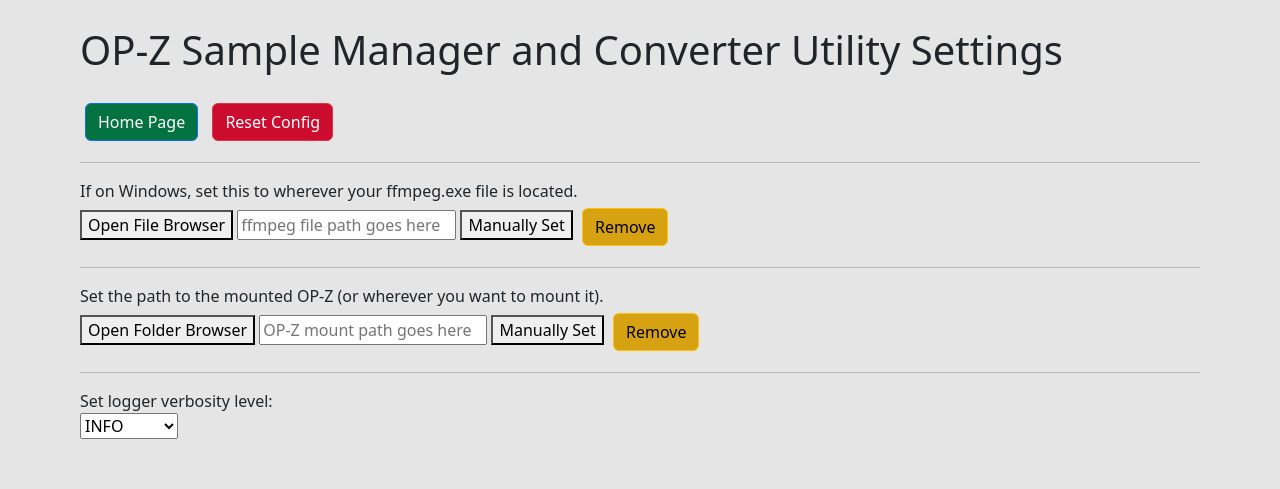
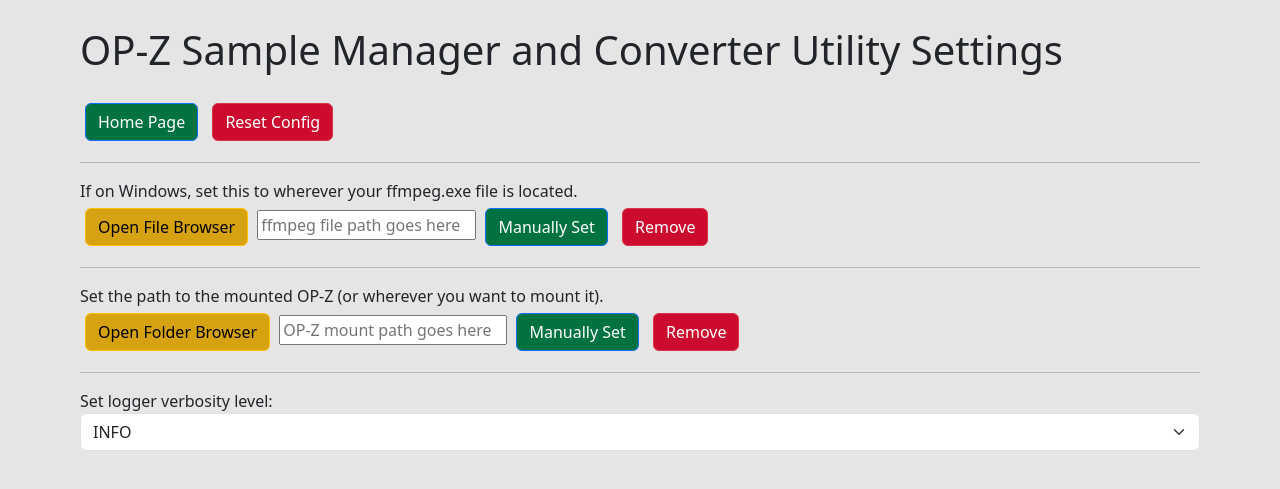
Before and after one commit to Romano-Garmez/opz-sample-manager, a Flask app: page /utilitysettings in a window 1280 px wide. Shown: the top 489 px of the page. Run offline with Flask 3, Linux system fonts and the light colour scheme.

Commit message:
cosmetic fixes to config page

```diff
--- a/templates/utilitysettings.html
+++ b/templates/utilitysettings.html
@@ -18,31 +18,31 @@
 
 <!-- FFmpeg Path -->
 <div>If on Windows, set this to wherever your ffmpeg.exe file is located.</div>
-<button onclick="openPathPicker('/get-user-file-path', 'ffmpeg-path-holder', 'ffmpeg-info', 'FFMPEG_PATH', true)">
+<button onclick="openPathPicker('/get-user-file-path', 'ffmpeg-path-holder', 'ffmpeg-info', 'FFMPEG_PATH', true)"class="btn btn-warning" >
   Open File Browser
 </button>
 <input id="ffmpeg-path-holder" placeholder="ffmpeg file path goes here" style="min-width: 200px;" />
-<button onclick="setConfigPath('FFMPEG_PATH', 'ffmpeg-path-holder', 'ffmpeg-info')">Manually Set</button>
-<button onclick="removeConfigPath('FFMPEG_PATH', 'ffmpeg-path-holder', 'ffmpeg-info')" class="btn btn-warning">Remove</button>
+<button onclick="setConfigPath('FFMPEG_PATH', 'ffmpeg-path-holder', 'ffmpeg-info')" class="btn btn-primary">Manually Set</button>
+<button onclick="removeConfigPath('FFMPEG_PATH', 'ffmpeg-path-holder', 'ffmpeg-info')" class="btn btn-danger">Remove</button>
 <p id="ffmpeg-info"></p>
 
 <hr>
 
 <!-- OP-Z Path -->
 <div>Set the path to the mounted OP-Z (or wherever you want to mount it).</div>
-<button onclick="openPathPicker('/get-user-folder-path', 'opz-path-holder', 'opz-info', 'OPZ_MOUNT_PATH', true)">
+<button onclick="openPathPicker('/get-user-folder-path', 'opz-path-holder', 'opz-info', 'OPZ_MOUNT_PATH', true)" class="btn btn-warning">
   Open Folder Browser
 </button>
 <input id="opz-path-holder" placeholder="OP-Z mount path goes here" style="min-width: 200px;" />
-<button onclick="setConfigPath('OPZ_MOUNT_PATH', 'opz-path-holder', 'opz-info')">Manually Set</button>
-<button onclick="removeConfigPath('OPZ_MOUNT_PATH', 'opz-path-holder', 'opz-info')" class="btn btn-warning">Remove</button>
+<button onclick="setConfigPath('OPZ_MOUNT_PATH', 'opz-path-holder', 'opz-info')" class="btn btn-primary">Manually Set</button>
+<button onclick="removeConfigPath('OPZ_MOUNT_PATH', 'opz-path-holder', 'opz-info')" class="btn btn-danger">Remove</button>
 <p id="opz-info"></p>
 
 <hr>
 
 <!-- Logger Level Dropdown -->
 <div>Set logger verbosity level:</div>
-<select id="logger-level-select" onchange="setLoggerLevelFromDropdown()">
+<select class="form-select" id="logger-level-select" onchange="setLoggerLevelFromDropdown()">
   <option value="DEBUG">DEBUG</option>
   <option value="INFO">INFO</option>
   <option value="WARNING">WARNING</option>
```
